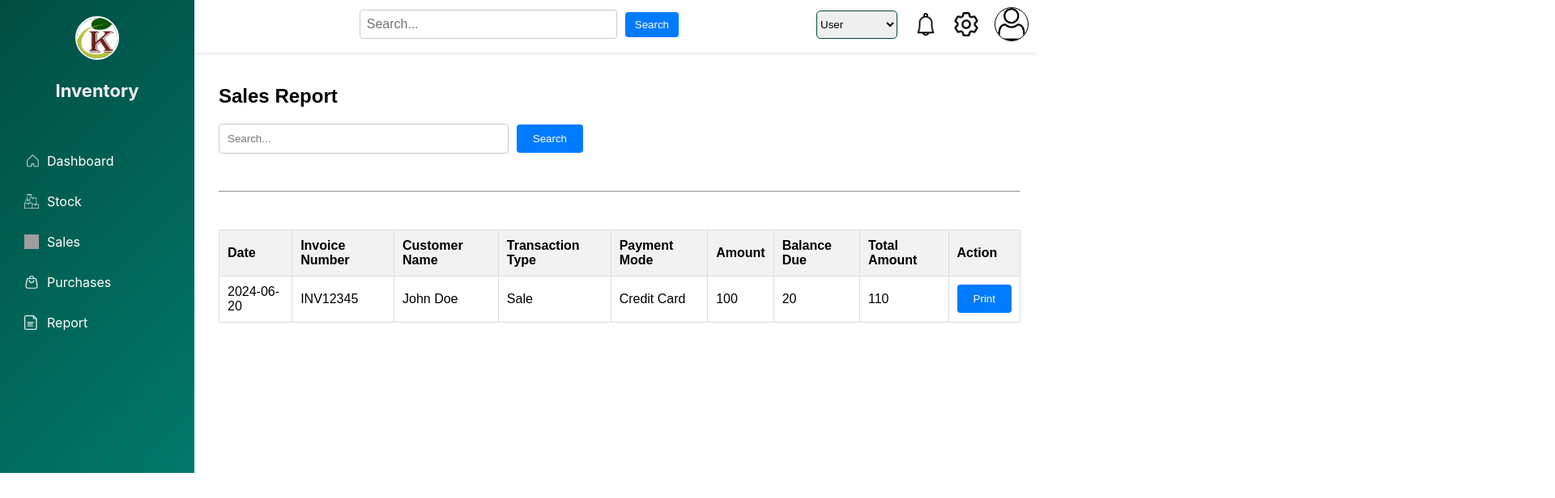
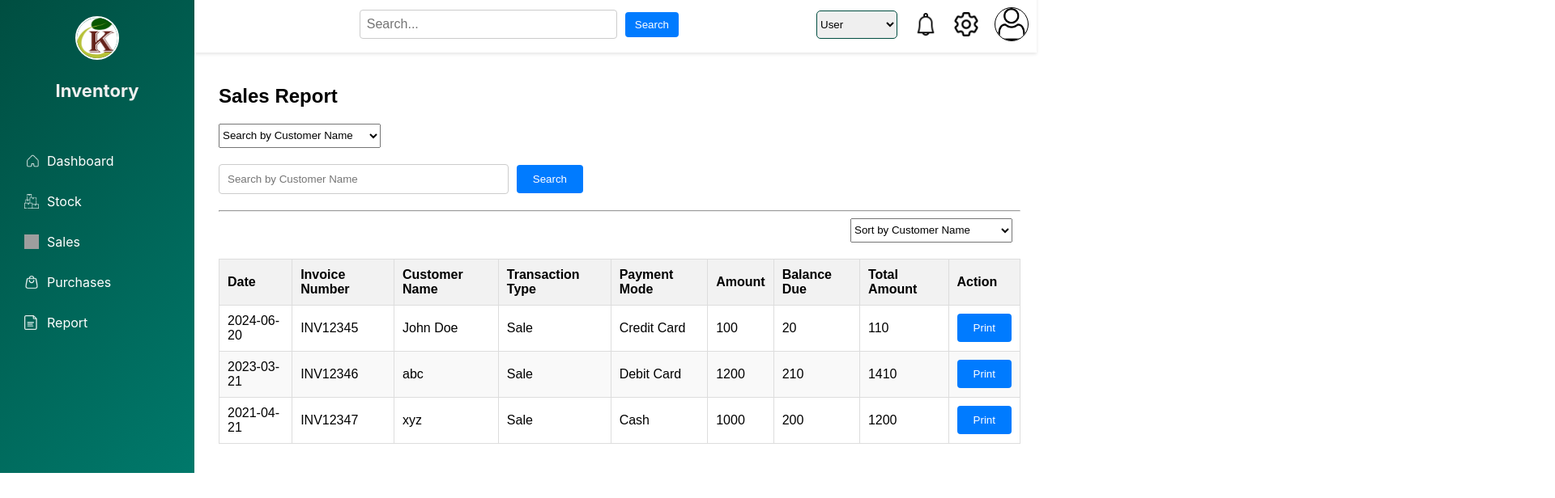
Before and after one commit to MayuriGanore/ErpKeshav_React, a React (Create React App) app: page /report/sale in a window 1280 px wide. Shown: the top 616 px of the page at 81% size, 1920 px wide, since content can reach past the window. Built offline with nearby package versions, Linux system fonts and the light colour scheme; grey boxes are pictures that could not be loaded.

Commit message:
mayuri's 23/06/24 commit

```diff
--- a/src/App.js
+++ b/src/App.js
@@ -1,5 +1,5 @@
 import './App.css';
-import { Route,Routes } from 'react-router-dom';
+import { Route, Routes } from 'react-router-dom';
 import Navbar from "./components/Navbar/Navbar"
 import Sidebar from "./components/Sidebar/Sidebar"
 import Home from "./Pages/Home/Home"
@@ -9,6 +9,7 @@ import Purchases from "./Pages/Purchases/Purchase"
 import Sale from "./Pages/Sale/Sale"
 import Sale_Report from "./components/Sale_Report/Sale_Report"
 import Purchase_Report from './components/Purchase_Report/Purchase_Report';
+import PrintReceipt from './components/PrintReceipt/PrintReceipt';
 function App() {
   const salesData = [
     {
@@ -21,20 +22,42 @@ function App() {
       balanceDue: 20,
       totalAmount: 110,
     },
+    {
+      date: '2023-03-21',
+      invoiceNumber: 'INV12346',
+      customerName: 'abc',
+      transactionType: 'Sale',
+      paymentMode: 'Debit Card',
+      amount: 1200,
+      balanceDue: 210,
+      totalAmount: 1410,
+    },
+    {
+      date: '2021-04-21',
+      invoiceNumber: 'INV12347',
+      customerName: 'xyz',
+      transactionType: 'Sale',
+      paymentMode: 'Cash',
+      amount: 1000,
+      balanceDue: 200,
+      totalAmount: 1200,
+    },
   ];
   return (
     <div className='app'>
-      <Sidebar/>
-      <Navbar/>
-      <Routes>
-        <Route path='/' element={<Home></Home>}/>
-        <Route path="/report" element={<Report></Report>}/>
-        <Route path='/stock' element={<Stock></Stock>}/>
-        <Route path='/purchases' element={<Purchases></Purchases>}/>
-        <Route path='/sale' element={<Sale></Sale>}/>
-        <Route path='/report/sale' element={<Sale_Report initialData={salesData}></Sale_Report>}/>
-        <Route path='/report/purchases' element={<Purchase_Report initialData={salesData}></Purchase_Report>}/>
-      </Routes>
+      <div>
+        <Sidebar />
+        <Navbar />
+        <Routes>
+          <Route path='/' element={<Home></Home>} />
+          <Route path="/report" element={<Report></Report>} />
+          <Route path='/stock' element={<Stock></Stock>} />
+          <Route path='/purchases' element={<Purchases></Purchases>} />
+          <Route path='/sale' element={<Sale></Sale>} />
+          <Route path='/report/sale' element={<Sale_Report initialData={salesData}></Sale_Report>} />
+          <Route path='/report/purchases' element={<Purchase_Report initialData={salesData}></Purchase_Report>} />
+        </Routes>
+      </div>
     </div>
   );
 }
--- a/src/Pages/Report/Report.js
+++ b/src/Pages/Report/Report.js
@@ -1,25 +1,8 @@
 /* eslint-disable react/jsx-pascal-case */
 import React from 'react'
-import Sale_Report from  "../../components/Sale_Report/Sale_Report"
-import Purchase_Report from "../../components/Purchase_Report/Purchase_Report"
 const Report = () => {
-  const salesData = [
-    {
-      date: '2024-06-20',
-      invoiceNumber: 'INV12345',
-      customerName: 'John Doe',
-      transactionType: 'Sale',
-      paymentMode: 'Credit Card',
-      amount: 100,
-      balanceDue: 20,
-      totalAmount: 110,
-    },
-  ];
   return (
-    <div className='report'>
-      <Sale_Report initialData={salesData}/>
-      <Purchase_Report initialData={salesData}/>
-    </div>
+    <h1>Report</h1>
   )
 }
 
--- a/src/components/PrintReceipt/PrintReceipt.css
+++ b/src/components/PrintReceipt/PrintReceipt.css
@@ -0,0 +1,4 @@
+.imagelogo{
+  width: 20px;
+  height: 20px;
+}
--- a/src/components/Purchase_Report/Purchase_Report.js
+++ b/src/components/Purchase_Report/Purchase_Report.js
@@ -1,16 +1,42 @@
-import React, { useState } from 'react';
+/* eslint-disable no-unused-vars */
+import React, { useState,useEffect } from 'react';
 import "./Purchase_Report.css"
+import PrintReceipt from '../../components/PrintReceipt/PrintReceipt';
 
 const PurchaseReport = ({ initialData }) => {
   const [query, setQuery] = useState('');
   const [filteredData, setFilteredData] = useState(initialData);
+  const [searchOption, setSearchOption] = useState('customerName');
+  const [sortOption, setSortOption] = useState('customerName');
+
+  useEffect(() => {
+    setFilteredData(initialData);
+  }, [initialData]);
 
   const handleSearch = (event) => {
     event.preventDefault();
     const lowerCaseQuery = query.toLowerCase();
-    const filtered = initialData.filter(item =>
-      item.customerName.toLowerCase().includes(lowerCaseQuery)
-    );
+
+    const filtered = initialData.filter(item => {
+      switch (searchOption) {
+        case 'customerName':
+          return item.customerName.toLowerCase().includes(lowerCaseQuery);
+        case 'date':
+          return item.date.toLowerCase().includes(lowerCaseQuery);
+        case 'invoiceNumber':
+          return item.invoiceNumber.toLowerCase().includes(lowerCaseQuery);
+        case 'transactionType':
+          return item.transactionType.toLowerCase().includes(lowerCaseQuery);
+        case 'paymentMode':
+          return item.paymentMode.toLowerCase().includes(lowerCaseQuery);
+        case 'amount':
+          return item.amount.toString().toLowerCase().includes(lowerCaseQuery);
+        case 'totalAmount':
+          return item.totalAmount.toString().toLowerCase().includes(lowerCaseQuery);
+        default:
+          return false;
+      }
+    });
 
     setFilteredData(filtered);
     if (filtered.length > 0) {
@@ -18,6 +44,32 @@ const PurchaseReport = ({ initialData }) => {
     } else {
       alert('No record found.');
     }
+  };
+
+  const handleSort = (event) => {
+    const sortOption = event.target.value;
+    setSortOption(sortOption);
+    const sortedData = [...filteredData].sort((a, b) => {
+      switch (sortOption) {
+        case 'customerName':
+          return a.customerName.localeCompare(b.customerName);
+        case 'date':
+          return new Date(a.date) - new Date(b.date);
+        case 'invoiceNumber':
+          return a.invoiceNumber.localeCompare(b.invoiceNumber);
+        case 'transactionType':
+          return a.transactionType.localeCompare(b.transactionType);
+        case 'paymentMode':
+          return a.paymentMode.localeCompare(b.paymentMode);
+        case 'amount':
+          return a.amount - b.amount;
+        case 'totalAmount':
+          return a.totalAmount - b.totalAmount;
+        default:
+          return 0;
+      }
+    });
+    setFilteredData(sortedData);
   };
 
   const handlePrint = (item) => {
@@ -36,26 +88,65 @@ const PurchaseReport = ({ initialData }) => {
     printWindow.document.close();
     printWindow.print();
   };
-
+const getPlaceholderText = () => {
+    switch (searchOption) {
+      case 'customerName':
+        return 'Search by Customer Name';
+      case 'date':
+        return 'Search by Date';
+      case 'invoiceNumber':
+        return 'Search by Invoice Number';
+      case 'transactionType':
+        return 'Search by Transaction Type';
+      case 'paymentMode':
+        return 'Search by Payment Mode';
+      case 'amount':
+        return 'Search by Amount';
+      case 'totalAmount':
+        return 'Search by Total Amount';
+      default:
+        return 'Search...';
+    }
+  };
   return (
     <div className="container">
       <div className="purchasereport">
         <h2>Purchase Report</h2>
+        <div className="container2">
+          <select className="select_menu" onChange={(e) => setSearchOption(e.target.value)}>
+            <option value="customerName">Search by Customer Name</option>
+            <option value="date">Search by Date</option>
+            <option value="invoiceNumber">Search by Invoice No.</option>
+            <option value="transactionType">Search by Transaction Type</option>
+            <option value="paymentMode">Search by Payment Mode</option>
+            <option value="amount">Search by Amount</option>
+            <option value="totalAmount">Search by Total Amount</option>
+          </select>
+        </div>
         <form onSubmit={handleSearch} className="search-container">
           <input
             id="searchBox"
             className="search-box"
             type="search"
             name="query"
-            placeholder="Search..."
+            placeholder={getPlaceholderText()}
             value={query}
             onChange={(e) => setQuery(e.target.value)}
           />
           <button type="submit">Search</button>
         </form>
-        <br />
-        <hr />
-        <br />
+        <hr/>
+        <div className='container3'>
+          <select className="select_menu" onChange={handleSort}>
+            <option value="customerName">Sort by Customer Name</option>
+            <option value="date">Sort by Date</option>
+            <option value="invoiceNumber">Sort by Invoice No.</option>
+            <option value="transactionType">Sort by Transaction Type</option>
+            <option value="paymentMode">Sort by Payment Mode</option>
+            <option value="amount">Sort by Amount</option>
+            <option value="totalAmount">Sort by Total Amount</option>
+          </select>
+        </div>
         <table className="table" id="purchaseTable">
           <thead>
             <tr>
--- a/src/components/Sale_Report/Sale_Report.css
+++ b/src/components/Sale_Report/Sale_Report.css
@@ -1,21 +1,32 @@
-
 .salereport {
   padding: 20px;
   font-family: Arial, sans-serif;
-    align-items: start;
   margin-left: -50px;
 }
 
 .salereport h2 {
-    text-align: start   ;
+  text-align: start;
+  margin-bottom: 20px;
+}
+.container3{
+  margin-right: -770px;
+}
+.search-container {
+  display: flex;
+  align-items: center;
+  gap: 10px;
   margin-bottom: 20px;
 }
 
-  .search-container {
+.select_menu {
+  height: 30px;
+  width: 200px;
+}
+
+.container2 {
   display: flex;
-    width: 450px;
+  justify-content: space-between;
   align-items: center;
-    gap: 10px;
   margin-bottom: 20px;
 }
 
@@ -64,25 +75,45 @@
 }
 
 /* Responsive Design */
+@media (max-width: 992px) {
+  .search-container {
+    width: 350px;
+  }
+}
+
 @media (max-width: 768px) {
-    .table th, .table td {
-      padding: 8px;
-      font-size: 14px;
+  .salereport {
+    margin-left: 0;
+  }
+
+  .search-container {
+    flex-direction: column;
+    align-items: stretch;
   }
 
   .search-box {
-      padding: 8px;
+    width: 100%; /* Ensure search box spans full width */
+    max-width: none; /* Remove max-width to allow flexibility */
+    margin-bottom: 10px;
   }
 
   button {
-      padding: 8px 16px;
+    width: 100%; /* Ensure button spans full width */
+    max-width: none; /* Remove max-width to allow flexibility */
+  }
+
+  .table th,
+  .table td {
+    padding: 8px; /* Reduced padding for smaller screens */
+    font-size: 14px; /* Smaller font size */
   }
 }
 
 @media (max-width: 576px) {
-    .table th, .table td {
-      padding: 6px;
-      font-size: 12px;
+  .table th,
+  .table td {
+    padding: 6px; /* Further reduced padding for smallest screens */
+    font-size: 12px; /* Smallest font size */
   }
 
   .search-box {
@@ -92,8 +123,4 @@
   button {
     padding: 6px 12px;
   }
-
-    .table {
-      font-size: 12px;
 }
-  }
--- a/src/components/Sale_Report/Sale_Report.js
+++ b/src/components/Sale_Report/Sale_Report.js
@@ -1,18 +1,43 @@
-import React, { useState } from 'react';
+/* eslint-disable no-unused-vars */
+import React, { useState, useEffect } from 'react';
 import ReactDOMServer from 'react-dom/server';
 import './Sale_Report.css';
-import PrintReceipt from '../../components/PrintReceipt/PrintReceipt'; // Adjust path as per your project structure
+import PrintReceipt from '../../components/PrintReceipt/PrintReceipt';
 
 const SaleReport = ({ initialData }) => {
   const [query, setQuery] = useState('');
   const [filteredData, setFilteredData] = useState(initialData);
+  const [searchOption, setSearchOption] = useState('customerName');
+  const [sortOption, setSortOption] = useState('customerName');
+
+  useEffect(() => {
+    setFilteredData(initialData);
+  }, [initialData]);
 
   const handleSearch = (event) => {
     event.preventDefault();
     const lowerCaseQuery = query.toLowerCase();
-    const filtered = initialData.filter(item =>
-      item.customerName.toLowerCase().includes(lowerCaseQuery)
-    );
+
+    const filtered = initialData.filter(item => {
+      switch (searchOption) {
+        case 'customerName':
+          return item.customerName.toLowerCase().includes(lowerCaseQuery);
+        case 'date':
+          return item.date.toLowerCase().includes(lowerCaseQuery);
+        case 'invoiceNumber':
+          return item.invoiceNumber.toLowerCase().includes(lowerCaseQuery);
+        case 'transactionType':
+          return item.transactionType.toLowerCase().includes(lowerCaseQuery);
+        case 'paymentMode':
+          return item.paymentMode.toLowerCase().includes(lowerCaseQuery);
+        case 'amount':
+          return item.amount.toString().toLowerCase().includes(lowerCaseQuery);
+        case 'totalAmount':
+          return item.totalAmount.toString().toLowerCase().includes(lowerCaseQuery);
+        default:
+          return false;
+      }
+    });
 
     setFilteredData(filtered);
     if (filtered.length > 0) {
@@ -22,8 +47,34 @@ const SaleReport = ({ initialData }) => {
     }
   };
 
+  const handleSort = (event) => {
+    const sortOption = event.target.value;
+    setSortOption(sortOption);
+    const sortedData = [...filteredData].sort((a, b) => {
+      switch (sortOption) {
+        case 'customerName':
+          return a.customerName.localeCompare(b.customerName);
+        case 'date':
+          return new Date(a.date) - new Date(b.date);
+        case 'invoiceNumber':
+          return a.invoiceNumber.localeCompare(b.invoiceNumber);
+        case 'transactionType':
+          return a.transactionType.localeCompare(b.transactionType);
+        case 'paymentMode':
+          return a.paymentMode.localeCompare(b.paymentMode);
+        case 'amount':
+          return a.amount - b.amount;
+        case 'totalAmount':
+          return a.totalAmount - b.totalAmount;
+        default:
+          return 0;
+      }
+    });
+    setFilteredData(sortedData);
+  };
+
   const handlePrint = (item) => {
-    const printWindow = window.open('', '', 'height=400,width=600');
+    const printWindow = window.open('', '', 'fullscreen=yes, height=10000px, width=1000px');
     printWindow.document.write('<html><head><title>Print</title></head><body>');
     const printableComponent = <PrintReceipt item={item} />;
     const componentHtml = ReactDOMServer.renderToStaticMarkup(printableComponent);
@@ -33,25 +84,66 @@ const SaleReport = ({ initialData }) => {
     printWindow.print();
   };
 
+  const getPlaceholderText = () => {
+    switch (searchOption) {
+      case 'customerName':
+        return 'Search by Customer Name';
+      case 'date':
+        return 'Search by Date';
+      case 'invoiceNumber':
+        return 'Search by Invoice Number';
+      case 'transactionType':
+        return 'Search by Transaction Type';
+      case 'paymentMode':
+        return 'Search by Payment Mode';
+      case 'amount':
+        return 'Search by Amount';
+      case 'totalAmount':
+        return 'Search by Total Amount';
+      default:
+        return 'Search...';
+    }
+  };
+
   return (
     <div className="container">
       <div className="salereport">
         <h2>Sales Report</h2>
+        <div className="container2">
+          <select className="select_menu" onChange={(e) => setSearchOption(e.target.value)}>
+            <option value="customerName">Search by Customer Name</option>
+            <option value="date">Search by Date</option>
+            <option value="invoiceNumber">Search by Invoice No.</option>
+            <option value="transactionType">Search by Transaction Type</option>
+            <option value="paymentMode">Search by Payment Mode</option>
+            <option value="amount">Search by Amount</option>
+            <option value="totalAmount">Search by Total Amount</option>
+          </select>
+        </div>
         <form onSubmit={handleSearch} className="search-container">
           <input
             id="searchBox"
             className="search-box"
-            type="search"
+            type={searchOption === 'date' ? 'date' : 'search'}
             name="query"
-            placeholder="Search..."
+            placeholder={getPlaceholderText()}
             value={query}
             onChange={(e) => setQuery(e.target.value)}
           />
           <button type="submit">Search</button>
         </form>
-        <br />
         <hr />
-        <br />
+        <div className='container3'>
+          <select className="select_menu" onChange={handleSort}>
+            <option value="customerName">Sort by Customer Name</option>
+            <option value="date">Sort by Date</option>
+            <option value="invoiceNumber">Sort by Invoice No.</option>
+            <option value="transactionType">Sort by Transaction Type</option>
+            <option value="paymentMode">Sort by Payment Mode</option>
+            <option value="amount">Sort by Amount</option>
+            <option value="totalAmount">Sort by Total Amount</option>
+          </select>
+        </div>
         <table className="table" id="purchaseTable">
           <thead>
             <tr>
```
Also changed, not shown: src/components/PrintReceipt/PrintReceipt.js (+27 -11 lines). Lines whose indentation alone changed are shown as unchanged.
